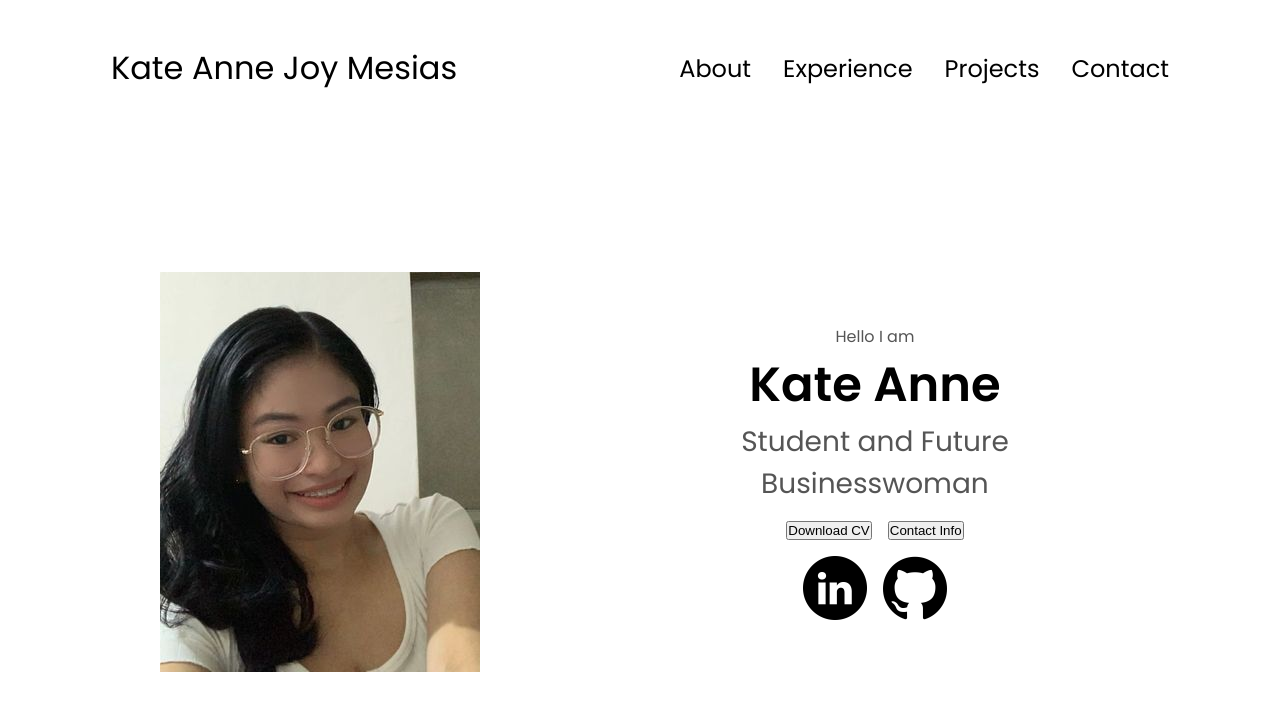
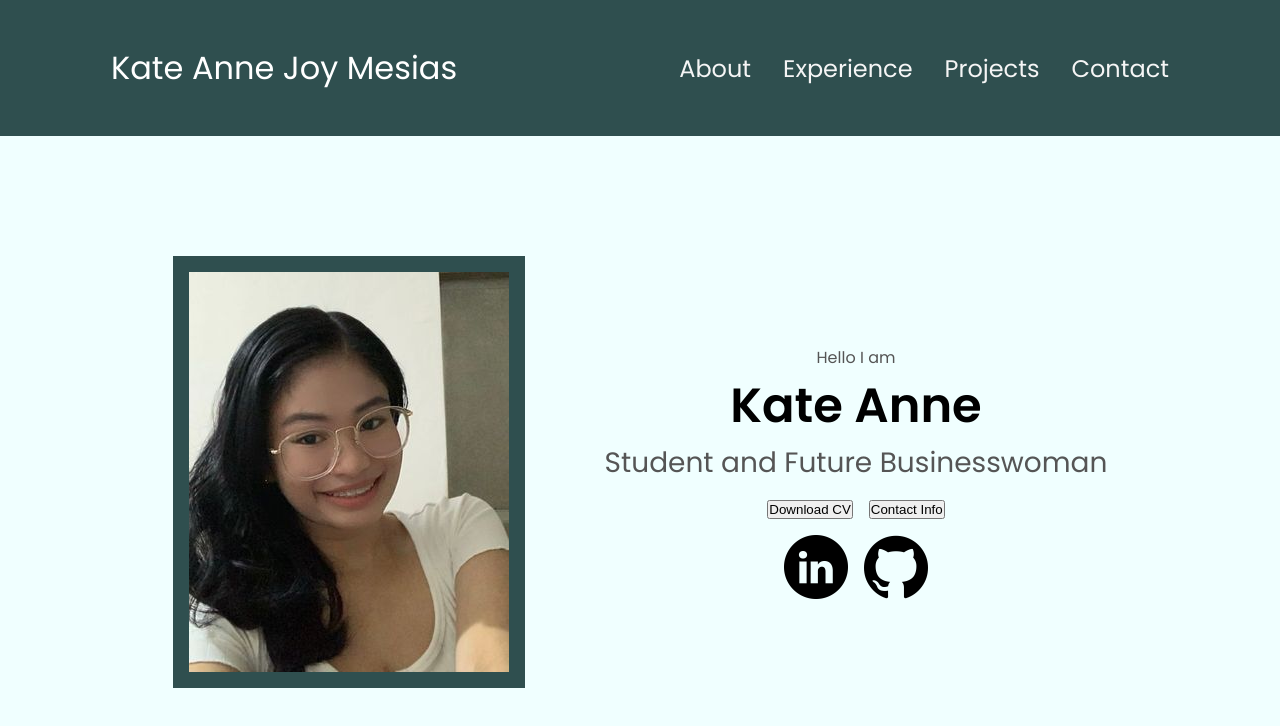
Before and after one commit to katemesias/MESIAS-WEBDEV, a plain HTML site: page index.html in a window 1280 px wide. Drawn offline with Linux system fonts and the light colour scheme.

Commit message:
Update CSS Style
Edited border image, background color, text color and size.

```diff
--- a/style.css
+++ b/style.css
@@ -9,6 +9,7 @@
 
 body {
   font-family: "Poppins", sans-serif;
+  background-color: azure;
 }
 
 html {
@@ -31,6 +32,7 @@ a,
 nav,
 .nav-links {
   display: flex;
+  background: darkslategrey
 }
 
 nav {
@@ -46,7 +48,7 @@ nav {
 }
 
 a {
-  color: black;
+  color: whitesmoke;
   text-decoration: none;
   text-decoration-color: white;
 }
@@ -60,6 +62,7 @@ a:hover {
 
 .logo {
   font-size: 2rem;
+  color: white;
 }
 
 .logo:hover {
@@ -172,8 +175,9 @@ section {
 .section__pic-container {
   display: flex;
   height: 400px;
-  width: 400px;
+  width: 320px;
   margin: auto 0;
+  border: 1rem solid darkslategray;
 }
 
 .section__text {
@@ -187,6 +191,7 @@ section {
 
 .section__text__p1 {
   text-align: center;
+  font-size: medium;
 }
 
 .section__text__p2 {
```
